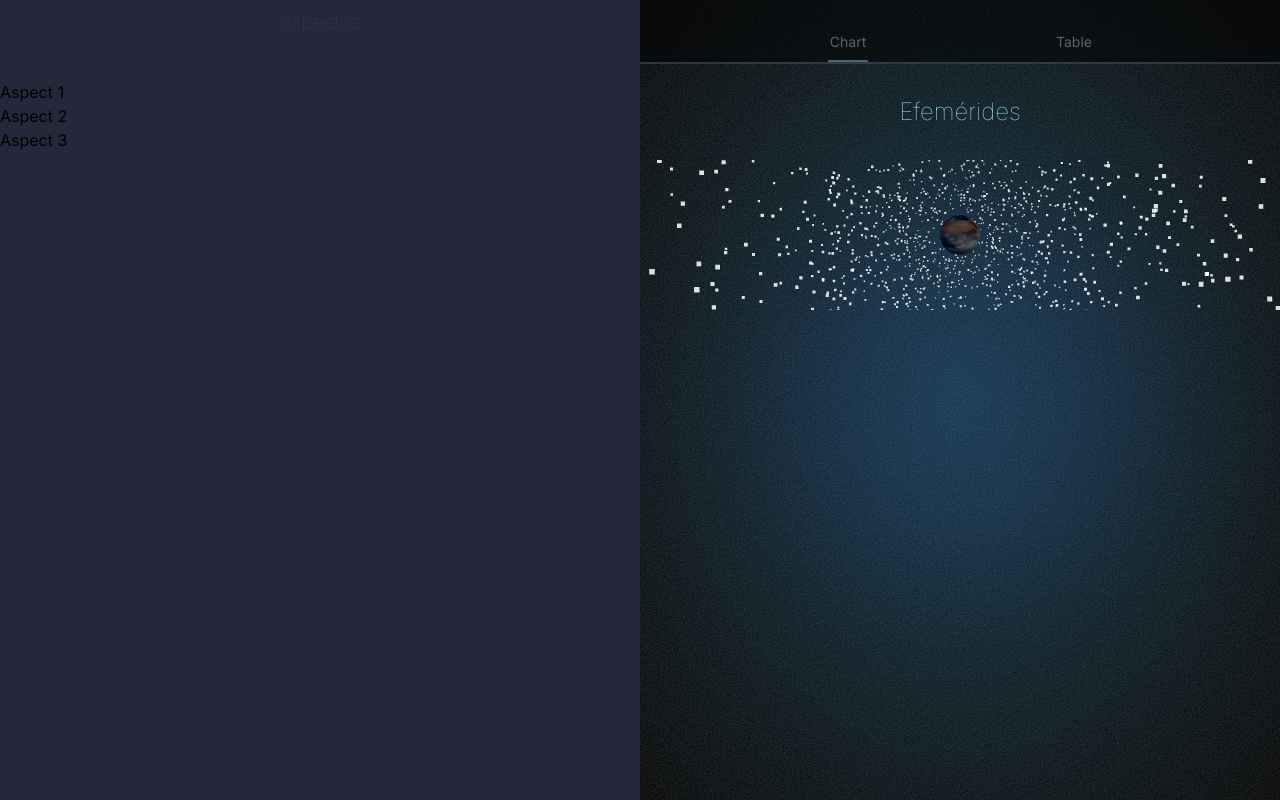
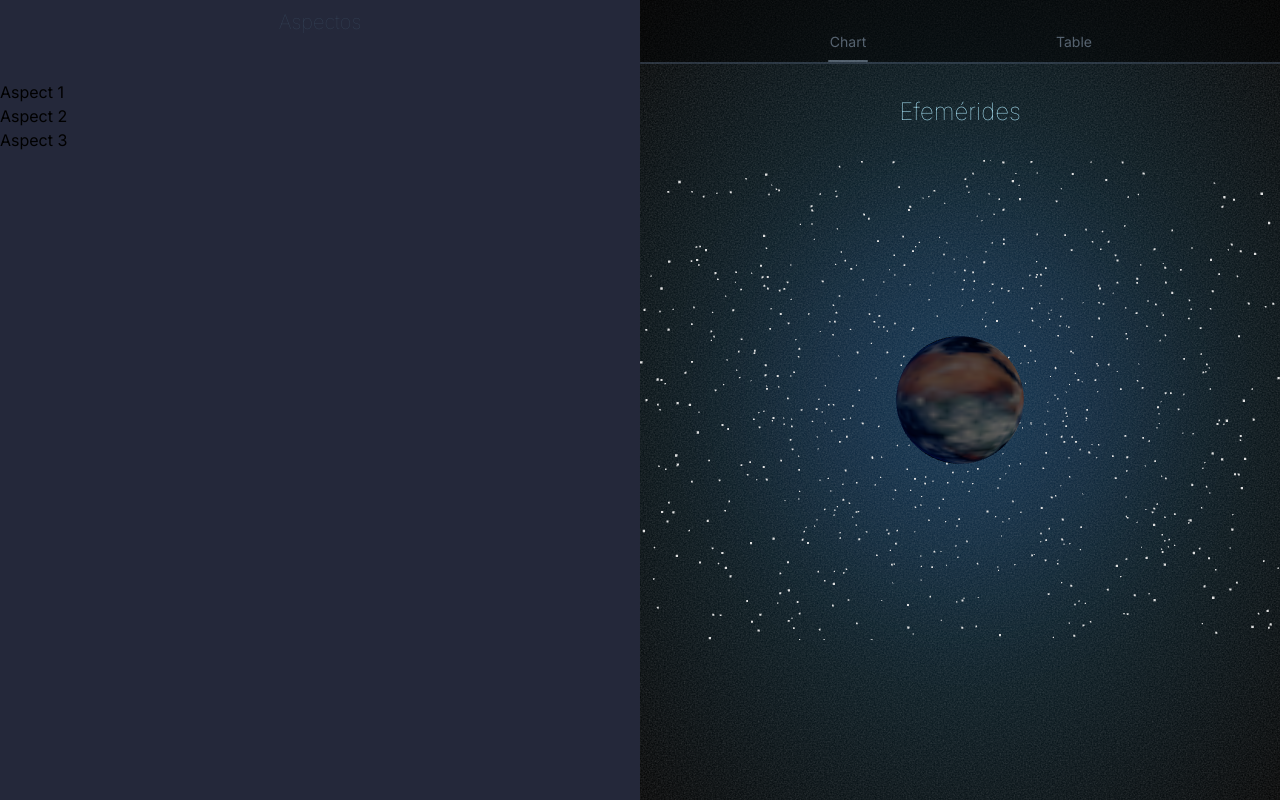
Before and after one commit to trueshizus/efemerides, a Next.js app: page / in a window 1280 px wide. Built offline with nearby package versions, Linux system fonts and the light colour scheme; some icons are missing.

Commit message:
Fix canvas size

```diff
--- a/app/page.tsx
+++ b/app/page.tsx
@@ -2,12 +2,14 @@ import { Suspense } from "react";
 import Scene from "@/components/escene";
 export default function Home() {
   return (
-    <main style={{ viewTransitionName: "page-content" }}>
+    <main className="h-screen" style={{ viewTransitionName: "page-content" }}>
       <h1 className="my-8 text-2xl text-center text-sky-blue font-thin">
         Efemérides
       </h1>
       <Suspense fallback={<div>Loading...</div>}>
-        <Scene />
+        <div className="h-3/5">
+          <Scene />
+        </div>
       </Suspense>
     </main>
   );
--- a/components/escene.tsx
+++ b/components/escene.tsx
@@ -2,7 +2,7 @@
 
 import { Canvas } from "@react-three/fiber";
 import { OrbitControls, Stars } from "@react-three/drei";
-import { Planet } from "./planet";
+import Planet from "./planet";
 
 export default function Scene() {
   return (
--- a/components/planet.tsx
+++ b/components/planet.tsx
@@ -1,7 +1,7 @@
 import React from "react";
 import { useTexture } from "@react-three/drei";
 
-export function Planet(props: any) {
+export default function Planet(props: any) {
   const texture = useTexture("/celestials/earth.png");
 
   return (
```
